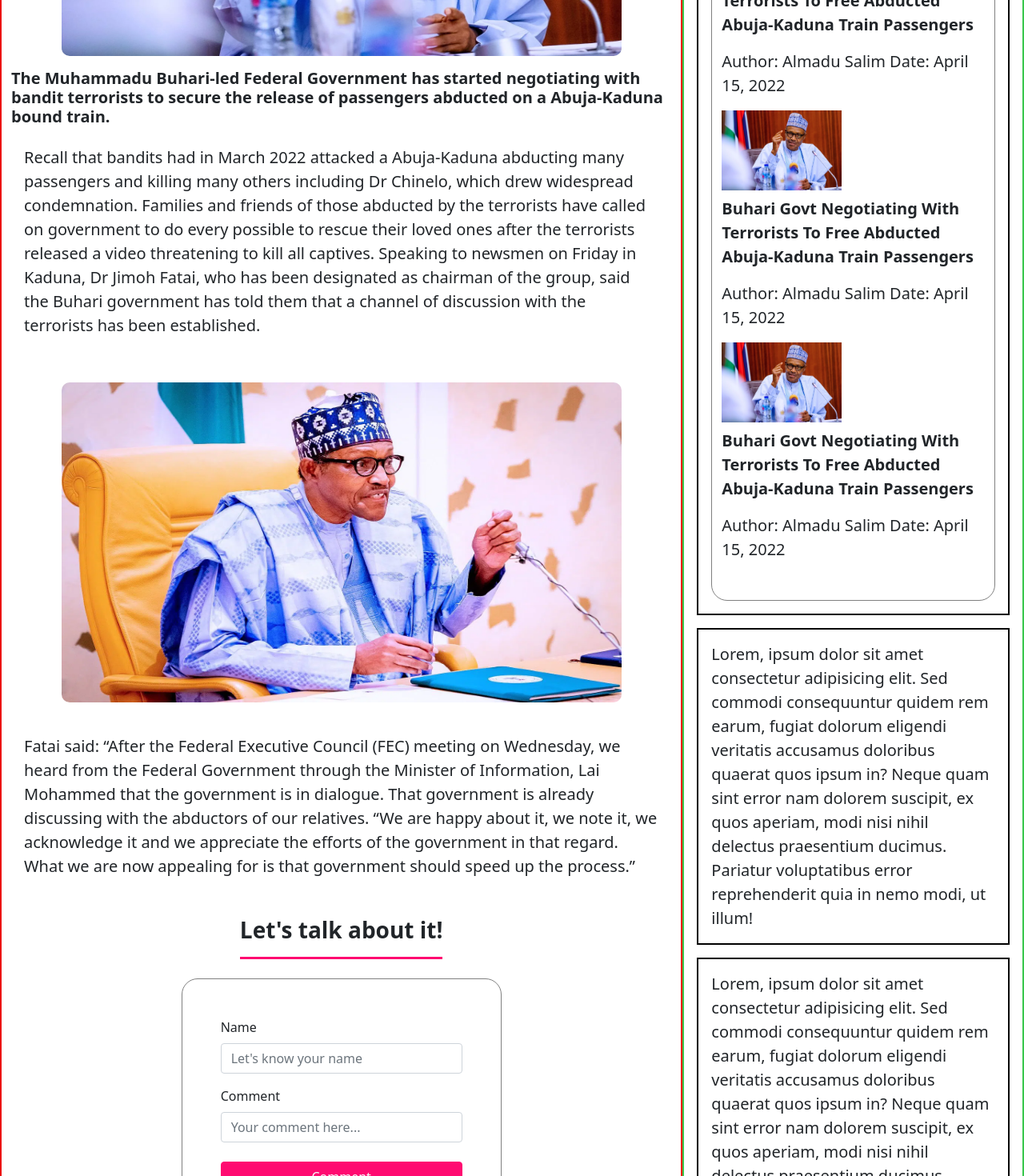
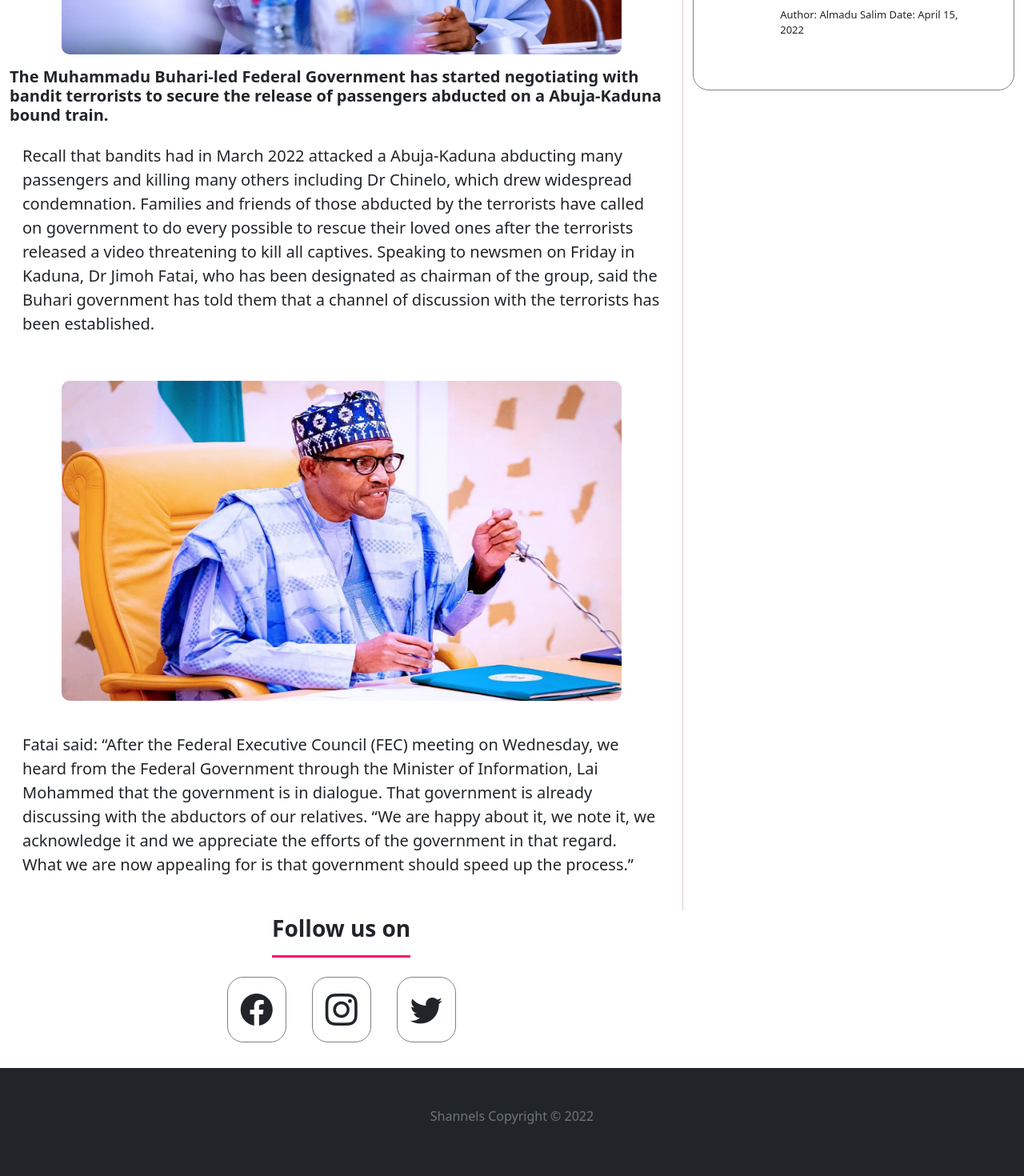
Before and after one commit to kachDev7/shannels, a Next.js app: page /page in a window 1280 px wide. Shown: the part 700-2170 px from the top of the page at 80% size. Built offline with nearby package versions, Linux system fonts and the light colour scheme.

Commit message:
More News

```diff
--- a/components/footer.js
+++ b/components/footer.js
@@ -3,7 +3,7 @@
 const Footer = () => {
     return (
         <div className="do">
-                    <footer className="bg-dark boda2 me">
+                    <footer className="bg-dark me">
             {/* Follow icons */}
             <div className="d-flex align-items-center"></div>
             <div className="py-5 bg-dark text-center text-secondary">
--- a/pages/page.js
+++ b/pages/page.js
@@ -127,20 +127,18 @@ const Page = () => {
 
     const MoreNews = () => {
         return(
-            <section className='br-20 round-boda'>
+            <section className='br-20 round-boda container'>
                 <Heading text="People Also Like" />
                 <div className="my-5">
                     {posts.map((post) => {
                         return(
-                            <div className="container">
-                                <div>
+                            <div className="m-3  d-flex">
+                                <div className=''>
                                     <Image src={post.img1} height={100} width={150} />
                                 </div>
-                                <div>
-                                    <p className="fw-bold">{post.title}</p>
-                                    <div>
-                                        <p>Author: {post.author} Date: {post.date}</p>
-                                    </div>
+                                <div className='mx-3 d-flex jac column'>
+                                   <div> <p className="fw-bold font-small">{post.title}</p>
+                                    <p className='font-small'>Author: {post.author} Date: {post.date}</p></div>
                                 </div>
                             </div>
                         )
@@ -150,12 +148,25 @@ const Page = () => {
         )
     }
 
+    const Share = () => {
+        return(
+            <div className="container">
+                <Heading text="Follow us on" />
+                <div className="container text-center mb-3 d-flex jac">
+                    <div className='round-boda br-20 m-3 p-3'><i className='bi bi-facebook h1'></i></div>
+                    <div className='round-boda br-20 m-3 p-3'><i className='bi bi-instagram h1'></i></div>
+                    <div className='round-boda br-20 m-3 p-3'><i className='bi bi-twitter h1'></i></div>
+                </div>
+            </div>
+        )
+    }
+
 
     return(
         <div class="contain">
-            <section class="holder">
+            <div className="holder">
               {/* Page Details Main */}
-              <main class="boda2">
+                <main className="">
                     <div className="main">
                         <section className='py-3 cat'>
                             <div className="px-md-3 w-25 bg-primary jac catDiv">
@@ -196,7 +207,7 @@ const Page = () => {
                             </div>
                         </section>
                         {/* COMMENTS SECTION */}
-                    <section>
+                        {/* <section>
                             <div className="container">
 
                                 <Heading text="Let's talk about it!" />
@@ -214,22 +225,21 @@ const Page = () => {
                                 </div>
                             </div>
                         </section>
-                    <Comments />
+                        <Comments /> */}
+                        <section>
+                            <Share />
+                        </section>
                     </div>
                 </main>
                 {/* Page Side Bar Divs */}
-              <div id="sidebar" class="boda3">Sidebar
-                  <div class="p-3 m-3 lead boda1">
+                <aside id="sidebar" className="">
+                    <div className="aside-ruler">
+                        <div className="container">
                             <MoreNews />
                         </div>
-                  <div class="p-3 m-3 lead boda1">Lorem, ipsum dolor sit amet consectetur adipisicing elit. Sed commodi consequuntur quidem rem earum, fugiat dolorum eligendi veritatis accusamus doloribus quaerat quos ipsum in? Neque quam sint error nam dolorem suscipit, ex quos aperiam, modi nisi nihil delectus praesentium ducimus. Pariatur voluptatibus error reprehenderit quia in nemo modi, ut illum!</div>
-                  <div class="p-3 m-3 lead boda1">Lorem, ipsum dolor sit amet consectetur adipisicing elit. Sed commodi consequuntur quidem rem earum, fugiat dolorum eligendi veritatis accusamus doloribus quaerat quos ipsum in? Neque quam sint error nam dolorem suscipit, ex quos aperiam, modi nisi nihil delectus praesentium ducimus. Pariatur voluptatibus error reprehenderit quia in nemo modi, ut illum!</div>
-                  <div class="p-3 m-3 lead boda1">Lorem, ipsum dolor sit amet consectetur adipisicing elit. Sed commodi consequuntur quidem rem earum, fugiat dolorum eligendi veritatis accusamus doloribus quaerat quos ipsum in? Neque quam sint error nam dolorem suscipit, ex quos aperiam, modi nisi nihil delectus praesentium ducimus. Pariatur voluptatibus error reprehenderit quia in nemo modi, ut illum!</div>
                      </div>
-              {/* Page Contents Divs */}
-              <div id="content1" class="boda4">Content 1</div>
-              <div id="content2" class="boda6">Content 2</div>
-           </section>
+                </aside>
+           </div>
         </div>
     )
 }
--- a/styles/main.scss
+++ b/styles/main.scss
@@ -56,6 +56,13 @@ $link-color: red;
     justify-content: space-around;
     align-items: center;
 }
+.jae{
+    justify-content: space-evenly;
+    align-items: center;
+}
+.column{
+    flex-direction: column;
+}
 .br-{
     &10{
         border-radius: 10px;
@@ -63,6 +70,9 @@ $link-color: red;
     &20{
         border-radius: 20px;
     }
+}
+.round-boda{
+    border: 1px solid gray;
 }
 .myboda{
     border-bottom: 3px solid $primary;
@@ -77,7 +87,14 @@ $link-color: red;
     display: block;
     width: 100%;
 }
-
+.font-{
+    &small{
+        font-size: small;
+    }
+    &smaller{
+        font-size: smaller;
+    }
+}
 
 
 
@@ -96,31 +113,15 @@ $link-color: red;
     grid-template-columns: 1fr 1fr 1fr 1fr 1fr 1fr;
     grid-template-areas:
     "mn mn mn mn sd sd"
-    "cn1 cn1 cn2 cn2 sd sd"
+    "mn mn mn mn sd sd"
     ;
 }
 main{
     grid-area: mn;
 }
-nav{
-    padding: 10px 0;
-    grid-area: nv;
-}
 #sidebar{
     grid-area: sd;
 }
-#content1{
-    grid-area: cn1;
-}
-#content2{
-    grid-area: cn2;
-}
-#content3{
-    grid-area: cn3;
-}
-
-
-
 
 /* Media Queries */
 
@@ -132,9 +133,6 @@ nav{
         grid-template-areas:
         "mn"
         "sd"
-        "cn1"
-        "cn2"
-        "cn3"
         ;
     }
 
@@ -158,11 +156,16 @@ nav{
 }
 .catDiv{
     border-radius: 0 75px 0 0;
+
 }
+
+// Aside
+.aside-ruler{
+    border-left: 1px solid rgb(221, 206, 206);
+    height: 90%;
+}
+
 // Comment form
-.round-boda{
-    border: 1px solid gray;
-}
 .form-width{
     min-width: 400px;
 }
```
Also changed, not shown: styles/main.min.css, 1 other file (tests, documents, lock files or other folders). Lines whose indentation alone changed are shown as unchanged.
